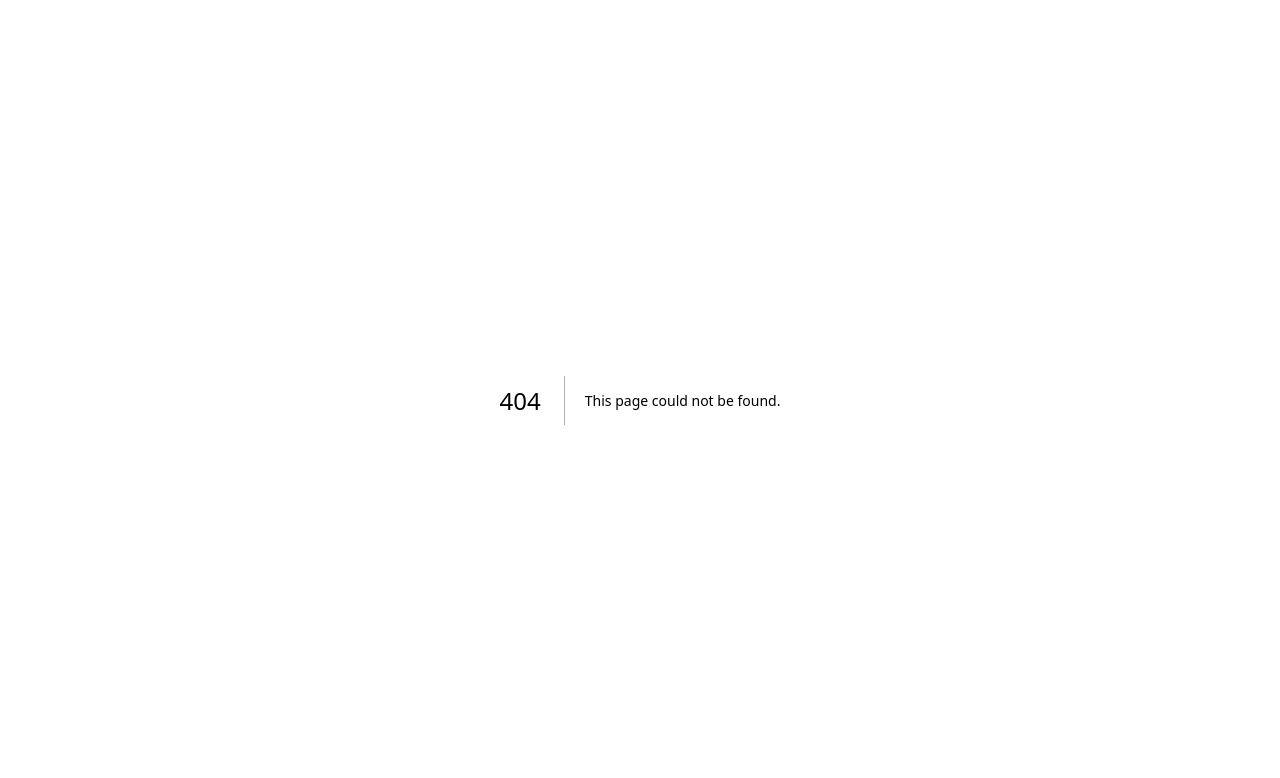
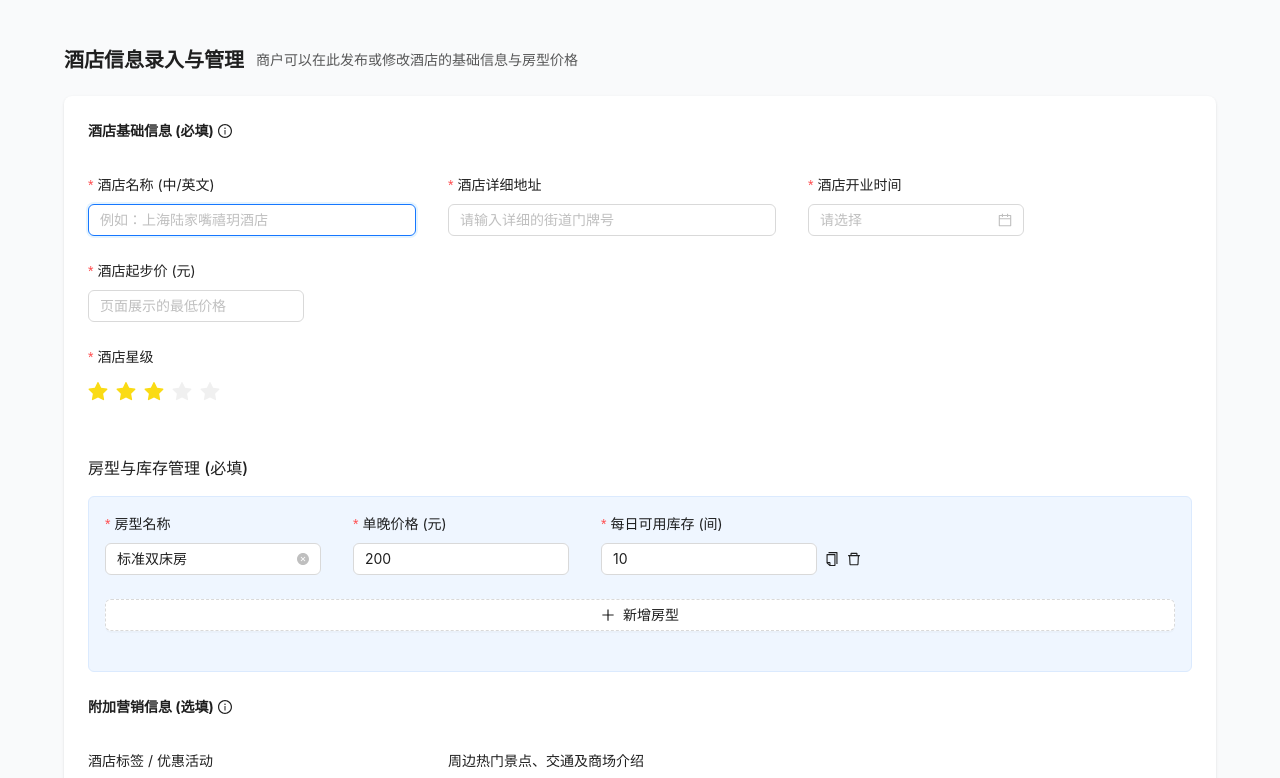
Before and after one commit to wlw20016/yisu-hotel, a Next.js app: page /merchant/hotel in a window 1280 px wide. Before the commit this address had no page. Shown: the top 778 px of the page. Built offline with nearby package versions, Linux system fonts and the light colour scheme.

Commit message:
feat(admin): 商家管理后台页面的实现

```diff
--- a/app/login/page.tsx
+++ b/app/(admin)/login/page.tsx
@@ -22,10 +22,17 @@ export default function AdminLoginPage() {
     role?: 'merchant' | 'admin'
   }) => {
     try {
+      // 在 app/(admin)/login/page.tsx 的 handleSubmit 中修改：
+
       if (loginType === 'login') {
         console.log('登录提交参数:', values)
-        // 👉 修改：将 message.success 改为 messageApi.success
-        messageApi.success('登录成功！(模拟)')
+        messageApi.success('登录成功！正在为您跳转...')
+
+        // 👉 新增跳转逻辑：登录成功后跳转到商户的酒店管理页
+        // 真实业务中可以根据后端返回的 role 判断是跳转到 /merchant 还是 /admin
+        setTimeout(() => {
+          router.push('/merchant/hotel')
+        }, 1000)
       } else {
         if (values.password !== values.confirmPassword) {
           // 👉 修改：将 message.error 改为 messageApi.error
--- /dev/null
+++ b/app/(admin)/merchant/hotel/page.tsx
@@ -0,0 +1,177 @@
+'use client'
+
+import React from 'react'
+import {
+  ProForm,
+  ProFormText,
+  ProFormDigit,
+  ProFormRate,
+  ProFormDatePicker,
+  ProFormList,
+  ProFormGroup,
+  ProFormTextArea,
+  ProFormSelect,
+  PageContainer,
+} from '@ant-design/pro-components'
+import { message } from 'antd'
+
+export default function HotelManagePage() {
+  const [messageApi, contextHolder] = message.useMessage()
+
+  // 处理表单提交
+  const handleFinish = async (values: Record<string, unknown>) => {
+    try {
+      console.log('准备提交的酒店数据:', values)
+      messageApi.loading({ content: '正在保存酒店信息...', key: 'save' })
+
+      // TODO: 后续在这里对接 POST /api/hotel 接口，将数据存入 SQLite 数据库
+      // 模拟网络请求延迟
+      await new Promise((resolve) => setTimeout(resolve, 1500))
+
+      messageApi.success({ content: '酒店信息录入成功！系统已提交审核。', key: 'save' })
+      return true // 返回 true 会自动清空/重置表单（可根据需要修改）
+    } catch (error) {
+      messageApi.error({ content: '保存失败，请重试！', key: 'save' })
+      return false
+    }
+  }
+
+  return (
+    <div className="bg-gray-50 min-h-screen p-6">
+      {contextHolder}
+
+      {/* PageContainer 提供标准的后台页面页头 */}
+      <PageContainer
+        title="酒店信息录入与管理"
+        subTitle="商户可以在此发布或修改酒店的基础信息与房型价格"
+      >
+        <div className="bg-white p-6 rounded-lg shadow-sm">
+          <ProForm
+            onFinish={handleFinish}
+            submitter={{
+              searchConfig: {
+                submitText: '提交审核 / 保存信息',
+                resetText: '重置表单',
+              },
+            }}
+            initialValues={{
+              star: 3,
+              status: 'PENDING',
+              rooms: [{ title: '标准双床房', price: 200, stock: 10 }], // 默认给一个房型占位
+            }}
+          >
+            {/* 1. 基础必须维度 */}
+            <ProForm.Group
+              title="酒店基础信息 (必填)"
+              tooltip="请准确填写酒店核心信息，以便用户搜索"
+            >
+              <ProFormText
+                name="title"
+                label="酒店名称 (中/英文)"
+                placeholder="例如：上海陆家嘴禧玥酒店"
+                rules={[{ required: true, message: '请输入酒店名称' }]}
+                width="md"
+              />
+              <ProFormText
+                name="address"
+                label="酒店详细地址"
+                placeholder="请输入详细的街道门牌号"
+                rules={[{ required: true, message: '请输入酒店地址' }]}
+                width="md"
+              />
+              <ProFormDatePicker
+                name="openingTime"
+                label="酒店开业时间"
+                rules={[{ required: true, message: '请选择开业时间' }]}
+                width="sm"
+              />
+              <ProFormDigit
+                name="price"
+                label="酒店起步价 (元)"
+                placeholder="页面展示的最低价格"
+                rules={[{ required: true, message: '请输入起步价' }]}
+                width="sm"
+                fieldProps={{ min: 0 }}
+              />
+            </ProForm.Group>
+
+            <ProForm.Group>
+              <ProFormRate
+                name="star"
+                label="酒店星级"
+                rules={[{ required: true, message: '请选择星级' }]}
+              />
+            </ProForm.Group>
+
+            {/* 2. 房型维度 (支持动态增删) */}
+            <h3 className="text-base font-medium mt-6 mb-4">房型与库存管理 (必填)</h3>
+            <div className="bg-blue-50 p-4 rounded-md mb-6 border border-blue-100">
+              <ProFormList
+                name="rooms"
+                creatorButtonProps={{
+                  position: 'bottom',
+                  creatorButtonText: '新增房型',
+                }}
+              >
+                <ProFormGroup>
+                  <ProFormText
+                    name="title"
+                    label="房型名称"
+                    placeholder="如：豪华大床房"
+                    rules={[{ required: true }]}
+                    width="sm"
+                  />
+                  <ProFormDigit
+                    name="price"
+                    label="单晚价格 (元)"
+                    placeholder="如：500"
+                    rules={[{ required: true }]}
+                    width="sm"
+                    fieldProps={{ min: 0 }}
+                  />
+                  <ProFormDigit
+                    name="stock"
+                    label="每日可用库存 (间)"
+                    placeholder="如：10"
+                    rules={[{ required: true }]}
+                    width="sm"
+                    fieldProps={{ min: 0 }}
+                  />
+                </ProFormGroup>
+              </ProFormList>
+            </div>
+
+            {/* 3. 可选附加维度 */}
+            <ProForm.Group
+              title="附加营销信息 (选填)"
+              tooltip="丰富的周边与优惠信息能提高用户的预订率"
+            >
+              <ProFormSelect
+                name="tags"
+                label="酒店标签 / 优惠活动"
+                mode="tags"
+                placeholder="输入标签后回车，如：春节8折、亲子首选"
+                width="md"
+                options={[
+                  { label: '免费停车场', value: '免费停车场' },
+                  { label: '靠近地铁', value: '靠近地铁' },
+                  { label: '含双早', value: '含双早' },
+                  { label: '连住优惠', value: '连住优惠' },
+                ]}
+              />
+              <ProFormTextArea
+                name="description"
+                label="周边热门景点、交通及商场介绍"
+                placeholder="例如：距离外滩2公里，步行5分钟可达地铁站..."
+                width="xl"
+                fieldProps={{
+                  rows: 4,
+                }}
+              />
+            </ProForm.Group>
+          </ProForm>
+        </div>
+      </PageContainer>
+    </div>
+  )
+}
```
